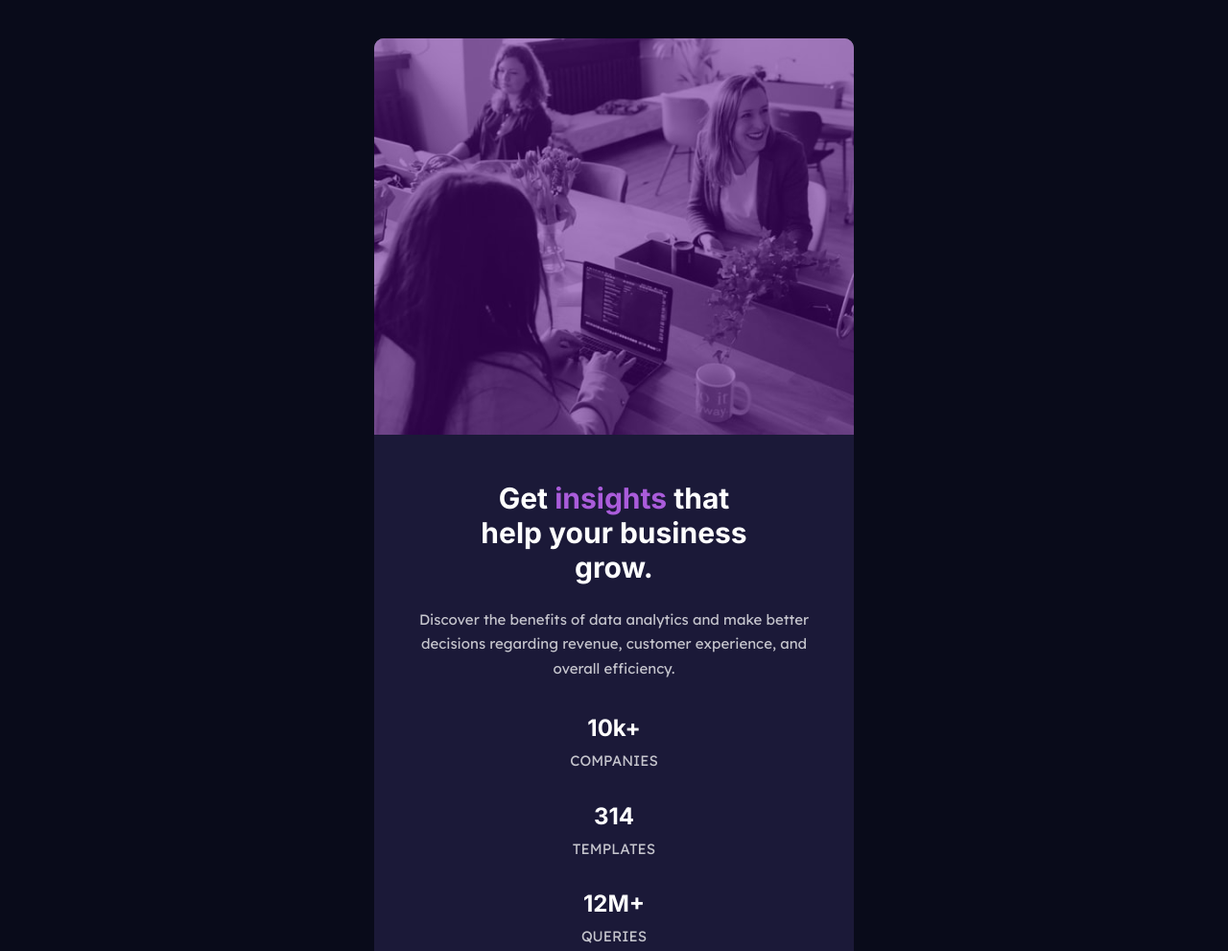
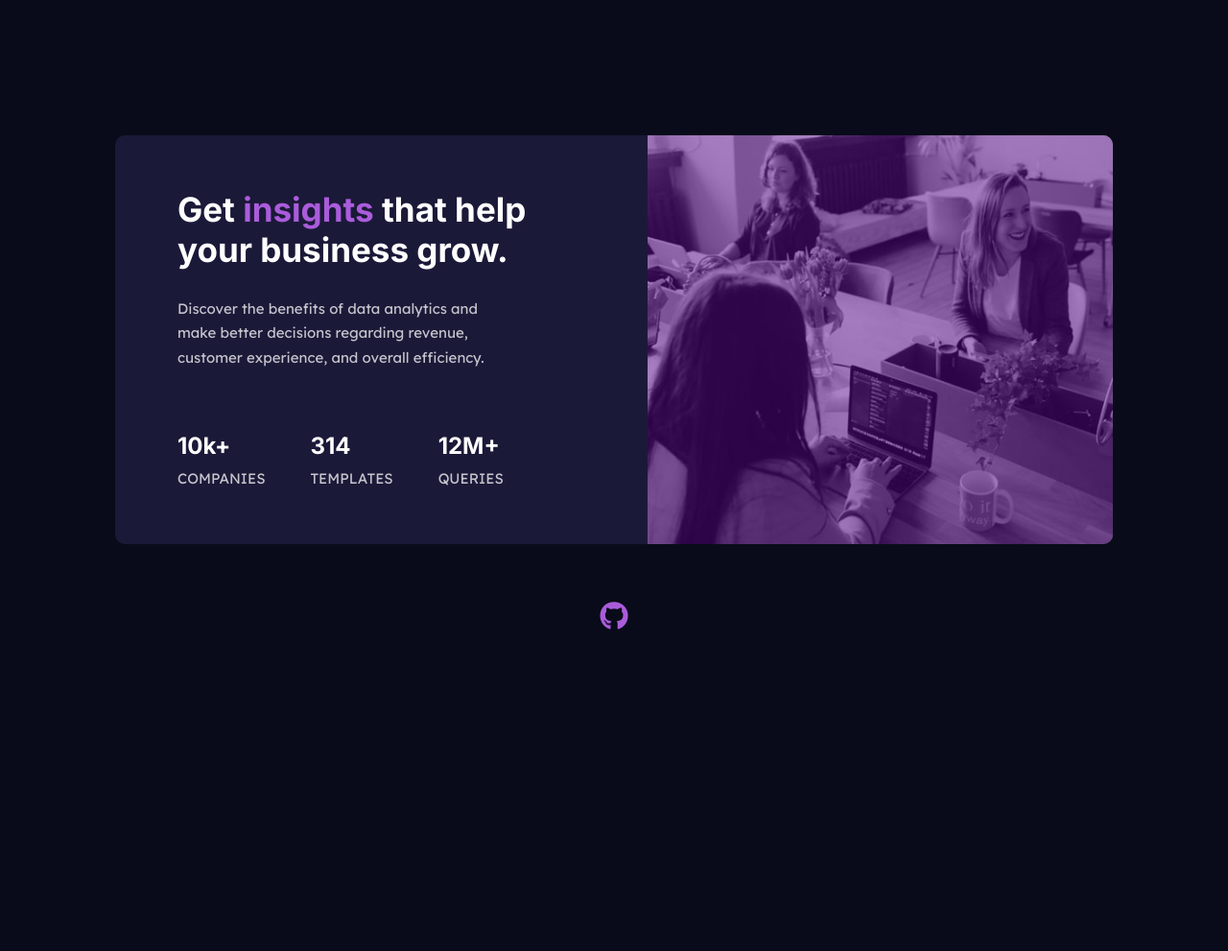
Before and after one commit to robinjmm/stat-preview-card, a website: page index.html in a window 1280 px wide. Shown: the top 991 px of the page at 96% size. After the commit the page ends 800 px from the top, so only its background shows below. Drawn offline with nearby package versions, Linux system fonts and the light colour scheme; files that its build step writes are made by us from their sources.

Commit message:
Fix responsive and layout issues

```diff
--- a/scss/components/_card.scss
+++ b/scss/components/_card.scss
@@ -5,6 +5,7 @@
     background-color: var(--bg-card);
     margin: 0 auto;
     width: min(90%, 500px);
+    max-width: 1100px;
     overflow: hidden;
     line-height: 1.7;
     padding-bottom: toEm(40px, 15px);
@@ -39,9 +40,7 @@
         font-family: var(--ff-primary);
         color: var(--heading-color);
         font-size: toRem(30px);
-        margin-top: toEm(40px, 25px);
-        margin-bottom: toEm(20px, 25px);
-        margin-inline: auto;
+        margin: toEm(40px, 25px) auto toEm(20px, 25px) auto;
         width: 14ch;
         line-height: 1.2;
     }
--- a/scss/layout/_media-queries.scss
+++ b/scss/layout/_media-queries.scss
@@ -15,7 +15,7 @@
     }
 }
 
-@media (min-width: 1440px) {
+@media (min-width: 1280px) {
 
     img,
     picture {
@@ -26,7 +26,6 @@
         display: flex;
         flex-direction: row-reverse;
         width: 1040px;
-        max-width: 1100px;
         padding: 0;
 
         &__body {
```
